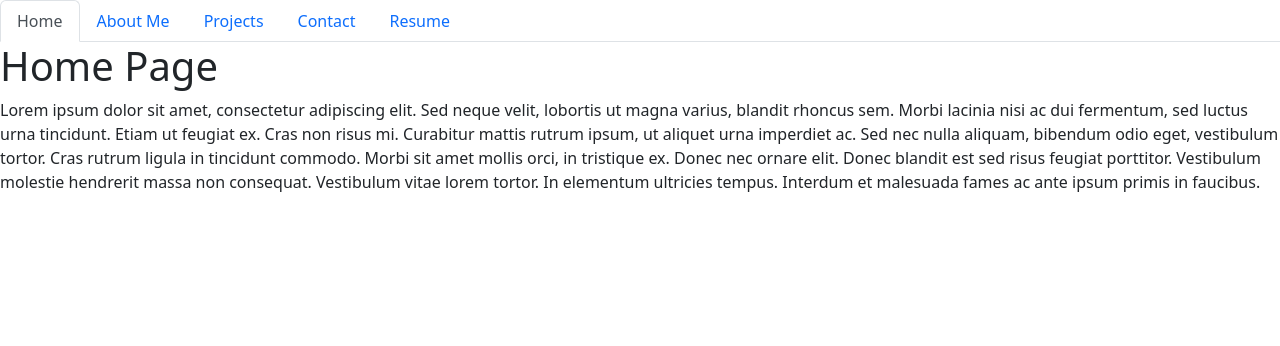
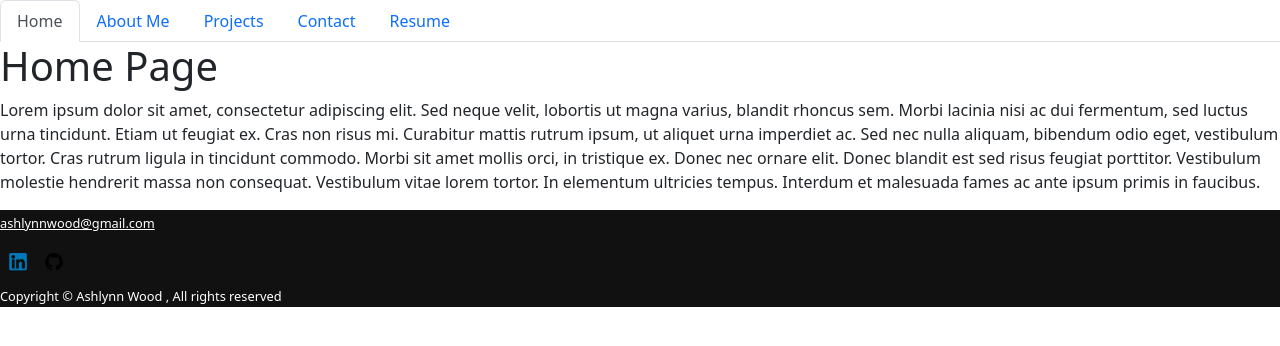
Before and after one commit to ashlynnwood/portfolio-aw, a React (Create React App) app: page / in a window 1280 px wide. Shown: the top 346 px of the page. Built offline with nearby package versions, Linux system fonts and the light colour scheme.

Commit message:
Added footer

```diff
--- a/src/components/Footer.js
+++ b/src/components/Footer.js
@@ -1 +1,23 @@
 import React from 'react';
+import github from '../assets/github.png'
+import linkedIn from '../assets/linkedin.png'
+import '../styles/Footer.css';
+
+export default function Footer() {
+  return (
+    <div className='footer footer-container'>
+      <a href="mailto:ashlynnwood@gmail.com">ashlynnwood@gmail.com</a>
+    <div className='social'>
+      <a href="https://www.linkedin.com/in/ashlynn-wood-b15b75258/"
+        target="_blank" rel="noreferrer">
+        <img src={linkedIn} alt="Linkedin icon"/>
+      </a>
+      <a href="https://github.com/ashlynnwood"
+        target="_blank" rel="noreferrer">
+          <img src={github} alt="GitHub icon"/>
+      </a>
+    </div>
+    <p>Copyright &copy; Ashlynn Wood <span id="datee"></span>, All rights reserved</p>
+    </div>
+  );
+}
--- a/src/components/PortfolioContainer.js
+++ b/src/components/PortfolioContainer.js
@@ -5,6 +5,7 @@ import About from './pages/About';
 import Projects from './pages/Projects';
 import Contact from './pages/Contact';
 import Resume from './pages/Resume';
+import Footer from './Footer';
 
 export default function PortfolioContainer() {
   const [currentPage, setCurrentPage] = useState('Home');
@@ -34,6 +35,7 @@ export default function PortfolioContainer() {
       <NavTabs currentPage={currentPage} handlePageChange={handlePageChange} />
       {/* Here we are calling the renderPage method which will return a component  */}
       {renderPage()}
+     <Footer />
     </div>
   );
 }
--- a/src/components/pages/Resume.js
+++ b/src/components/pages/Resume.js
@@ -1,4 +1,5 @@
 import React from 'react';
+import Footer from '../Footer'
 
 export default function Resume() {
   return (
@@ -7,6 +8,7 @@ export default function Resume() {
       <p>
 
       </p>
+      {Footer}
     </div>
   );
 }
--- /dev/null
+++ b/src/styles/Footer.css
@@ -0,0 +1,40 @@
+.footer {
+  background: #111111;
+}
+
+.footer .container {
+  display: flex;
+  flex-direction: column;
+  align-items: center;
+  justify-content: center;
+  color: #ffffff;
+  min-height: 160px;
+  text-align: center;
+}
+
+.footer a {
+  font-size: 0.8rem;
+  color: #fff;
+}
+
+.footer a:hover {
+  opacity: 0.6;
+}
+
+.footer .social {
+  margin: 0.9rem 0;
+}
+
+.footer .social img {
+  width: 20px;
+  height: 20px;
+}
+
+.footer .social a {
+  margin: 0 0.5rem;
+}
+
+.footer p {
+  font-size: 0.8rem;
+  color: #fff;
+}
```
